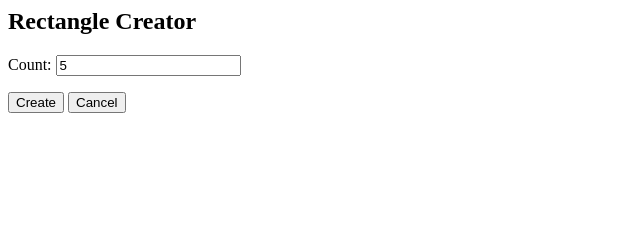
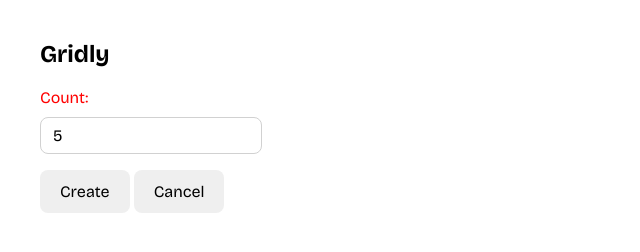
Before and after one commit to wowrakibul/Gridly, a website: page ui.html in a window 1280 px wide. Shown: the whole page, without its empty margins (0-640 px from the left). Drawn offline with nearby package versions, Linux system fonts and the light colour scheme.

Commit message:
Add files via upload

```diff
--- a/code.ts
+++ b/code.ts
@@ -33,5 +33,7 @@ figma.ui.onmessage =  (msg: {type: string, count: number}) => {
 
   // Make sure to close the plugin when you're done. Otherwise the plugin will
   // keep running, which shows the cancel button at the bottom of the screen.
-  figma.closePlugin();
+
+  // Uncomment this line to close the plugin when the user creates rectangles.
+  // figma.closePlugin();
 };
--- /dev/null
+++ b/style.css
@@ -0,0 +1,56 @@
+@import url('https://fonts.googleapis.com/css2?family=Bricolage+Grotesque:opsz,wdth,wght@12..96,75..100,200..800&display=swap');
+
+*,
+html,
+body {
+    font-family: "Bricolage Grotesque", serif;
+    font-optical-sizing: auto;
+}
+
+body {
+    padding: 32px;
+}
+
+p {
+    color: red;
+    font-size: 16px;
+    font-family: "refrankt";
+    display: flex;
+    flex-direction: column;
+    gap: 10px;
+
+}
+
+#count {
+    width: fit-content;
+    padding: 8px 12px;
+    border: 1px solid #d1d1d1;
+    border-radius: 8px;
+    font-size: 16px;
+
+}
+
+#count:focus {
+    outline: none;
+    border-radius: 8px;
+    border: 1px solid #52AEFF;
+    border: 1px solid color(display-p3 0.4167 0.6759 1);
+    background: #FFF;
+    background: color(display-p3 1 1 1);
+    box-shadow: 0px 0px 0px 2px #FFF, 0px 0px 0px 6px rgba(0, 124, 255, 0.10);
+    box-shadow: 0px 0px 0px 2px color(display-p3 1 1 1), 0px 0px 0px 6px color(display-p3 0.075 0.4758 1 / 0.10);
+}
+
+#create,
+#cancel {
+    padding: 12px 20px;
+    border-radius: 8px;
+    font-size: 16px;
+    cursor: pointer;
+    outline: none;
+    border: none;
+}
+#create:hover{
+    background-color: #1b0ab8;
+    color: #FFF;
+}
--- a/tsconfig.json
+++ b/tsconfig.json
@@ -1,5 +1,6 @@
 {
   "compilerOptions": {
+    "forceConsistentCasingInFileNames": true,
     "target": "es6",
     "lib": ["es6"],
     "strict": true,
--- a/ui.html
+++ b/ui.html
@@ -1,7 +1,16 @@
-<h2>Rectangle Creator</h2>
-<p>Count: <input id="count" type="number" value="5"></p>
+<head>
+  <link rel="stylesheet" href="style.css">
+</head>
+
+<h2>Gridly</h2>
+<p>
+  <label for="count">Count:</label> <input id="count" type="number" value="5" title="Enter count"
+    placeholder="Enter count">
+  </p>
 <button id="create">Create</button>
 <button id="cancel">Cancel</button>
+
+
 <script>
 
   document.getElementById('create').onclick = () => {
```
Also changed, not shown: code.js (+34 -1 lines), 1 other file. Lines whose indentation alone changed are shown as unchanged.
